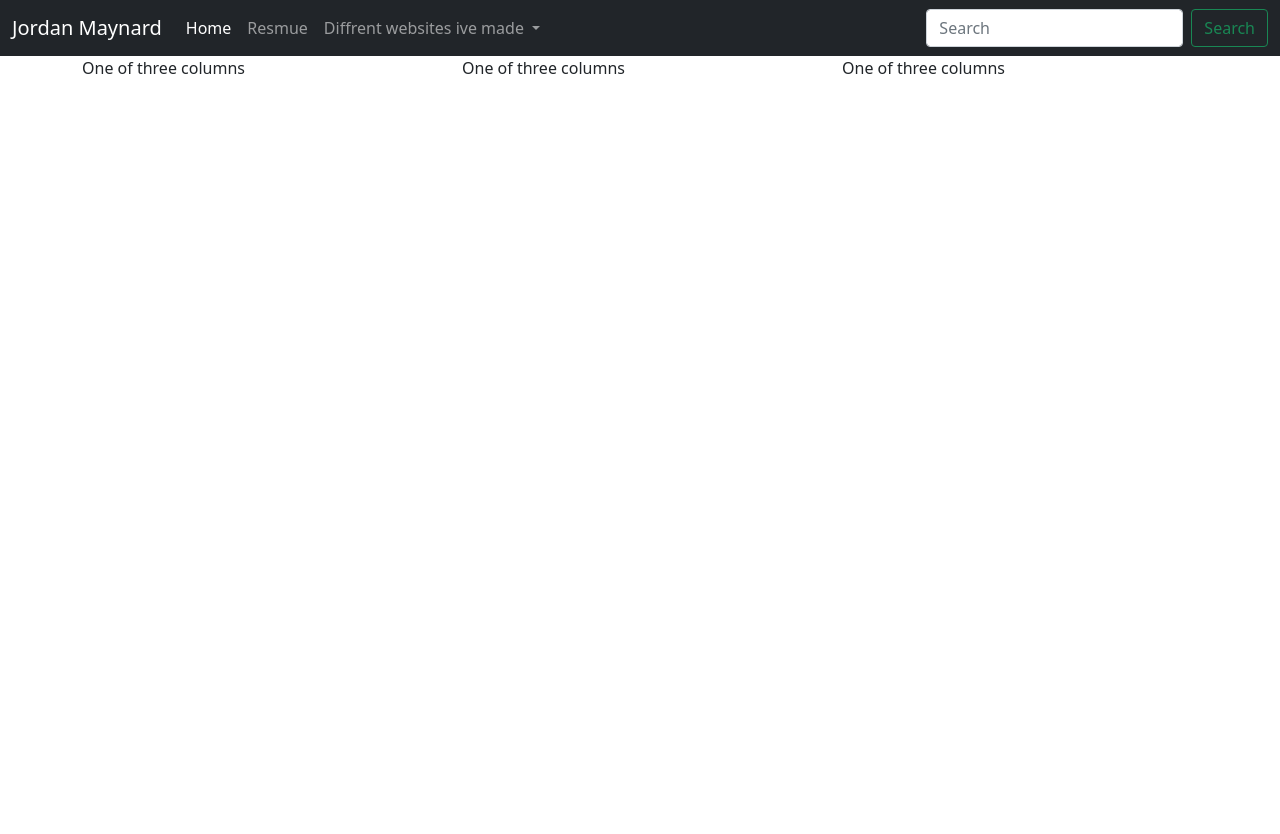
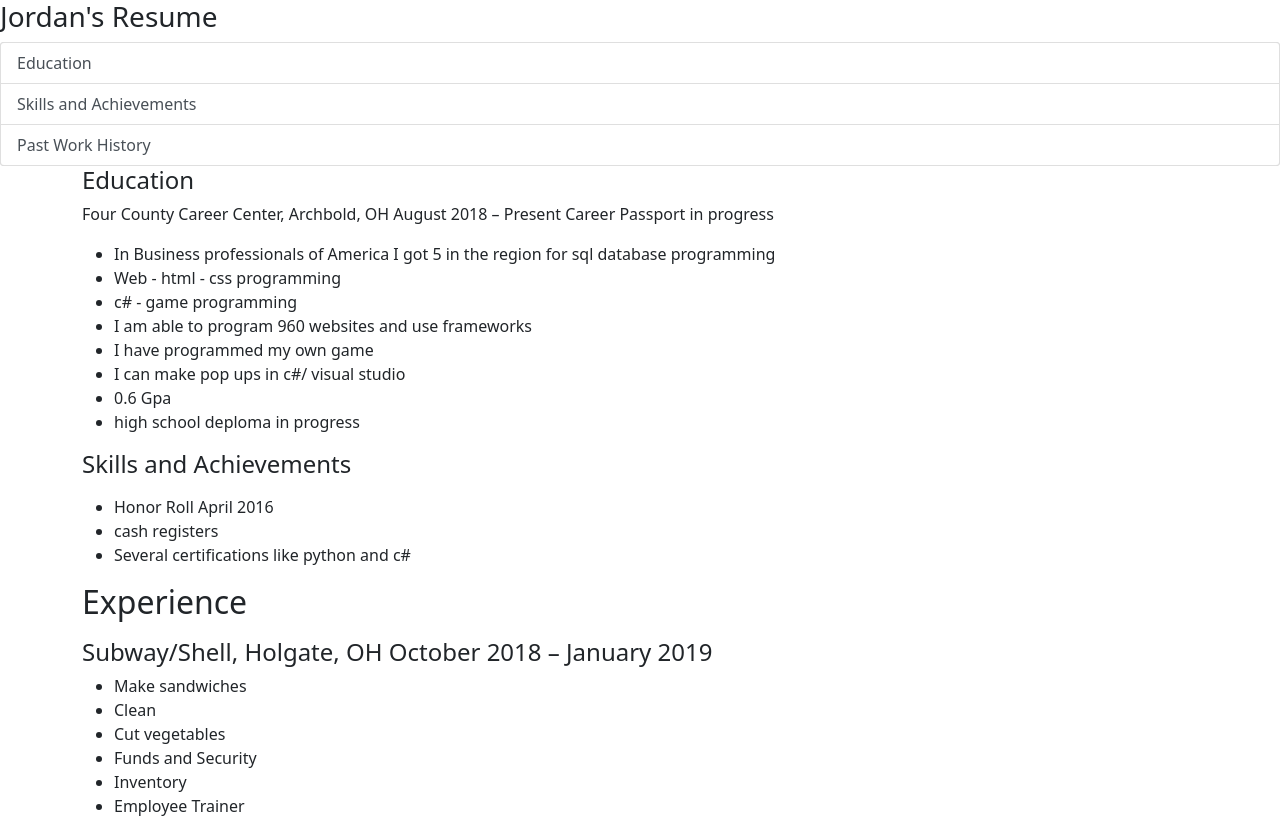
Before and after one commit to Jordan-Maynard101/Bootstrap, a plain HTML site: page index.html in a window 1280 px wide. Before the commit the page ends 800 px from the top, so only its background shows below. Drawn offline with Linux system fonts and the light colour scheme.

Commit message:
Add files via upload

```diff
--- a/index.html
+++ b/index.html
@@ -7,51 +7,68 @@
 
     <!-- Bootstrap CSS -->
     <link href="css/bootstrap.min.css" rel="stylesheet">
+    <link href="css/stylesheet.css" rel="stylesheet">
 
     <title>Jordan Maynards Website</title>
   </head>
+  <h3>Jordan's Resume</h3>
+  <body>
+    <div id="Jordan-Resmue" class="list-group list-group-item-dark">
+      <a class="list-group-item list-group-item-action jordan-nav" href="#list-item-1">Education</a>
+      <a class="list-group-item list-group-item-action jordan-nav" href="#list-item-2">Skills and Achievements</a>
+      <a class="list-group-item list-group-item-action jordan-nav" href="#list-item-3">Past Work History</a>
 
-  <body>
-    <nav class="navbar navbar-expand-lg navbar-dark bg-dark ">
-      <div class="container-fluid">
-        <a class="navbar-brand" href="#">Jordan Maynard</a>
-        <button class="navbar-toggler" type="button" data-bs-toggle="collapse" data-bs-target="#navbarSupportedContent" aria-controls="navbarSupportedContent" aria-expanded="false" aria-label="Toggle navigation">
-          <span class="navbar-toggler-icon"></span>
-        </button>
-        <div class="collapse navbar-collapse" id="navbarSupportedContent">
-          <ul class="navbar-nav me-auto mb-2 mb-lg-0">
-            <li class="nav-item">
-              <a class="nav-link active" aria-current="page" href="https://www.mrgeiger.com/students/jmaynard/">Home</a>
-            </li>
-            <li class="nav-item">
-              <a class="nav-link" href="#">Resmue</a>
-            </li>
-            <li class="nav-item dropdown">
-              <a class="nav-link dropdown-toggle" href="#" id="navbarDropdown" role="button" data-bs-toggle="dropdown" aria-expanded="false">
-                Diffrent websites ive made
-              </a>
-          </ul>
-          <form class="d-flex">
-            <input class="form-control me-2" type="search" placeholder="Search" aria-label="Search">
-            <button class="btn btn-outline-success" type="submit">Search</button>
-          </form>
-        </div>
-      </div>
-    </nav>
-    <div class="container">
-      <div class="row">
-        <div class="col-sm">
-          One of three columns
-        </div>
-        <div class="col-sm">
-          One of three columns
-        </div>
-        <div class="col-sm">
-          One of three columns
+    </div>
+    <div data-bs-spy="scroll" data-bs-target="#list-example" data-bs-offset="0" class="scrollspy-example" tabindex="0">
+      <div class="container outline">
+        <div class="row align-items-start">
+          <div class="col">
+            <h4 id="list-item-1">Education</h4>
+            <p>
+              Four County Career Center, Archbold, OH		          August 2018 – Present Career Passport in progress
+
+
+             <ul>
+                <li>In Business professionals of America I got 5 in the region for sql database programming</li>
+                <li>Web - html - css programming </li>
+                <li>c# - game programming </li>
+                <li>I am able to program 960 websites and use frameworks</li>
+                <li>I have programmed my own game </li>
+                <li>I can make pop ups in c#/ visual studio</li>
+                <li>0.6 Gpa</li>
+                <li>high school deploma in progress</li>
+              </ul>
+
+              </p>
         </div>
       </div>
     </div>
+    <div class="container outline">
+      <h4 id="list-item-2">Skills and Achievements</h4>
+      <p>
+        <ul>
+          <li>Honor Roll 	   			  April 2016</li>
+          <li> cash registers</li>
+          <li>Several certifications like python and c#</li>
+        </ul>
+      </p>
+    </div>
+    <div class="container outline">
+      <h2 id="list-item-3">Experience</h2>
+      <p>
+        <h4>Subway/Shell, Holgate, OH     	   		                         October 2018 –  January 2019</h4>
+        <ul>
+          <li>Make sandwiches</li>
+          <li>Clean</li>
+          <li>Cut vegetables</li>
+          <li>Funds and Security </li>
+          <li>Inventory</li>
+          <li>Employee Trainer </li>
+        </ul>
+      </p>
+    </div>
 
+    </div>
 
      <!-- Bootstrap JavaScript Components-LOAD LAST -->
      <script src="js/bootstrap.bundle.min.js"></script>
```
